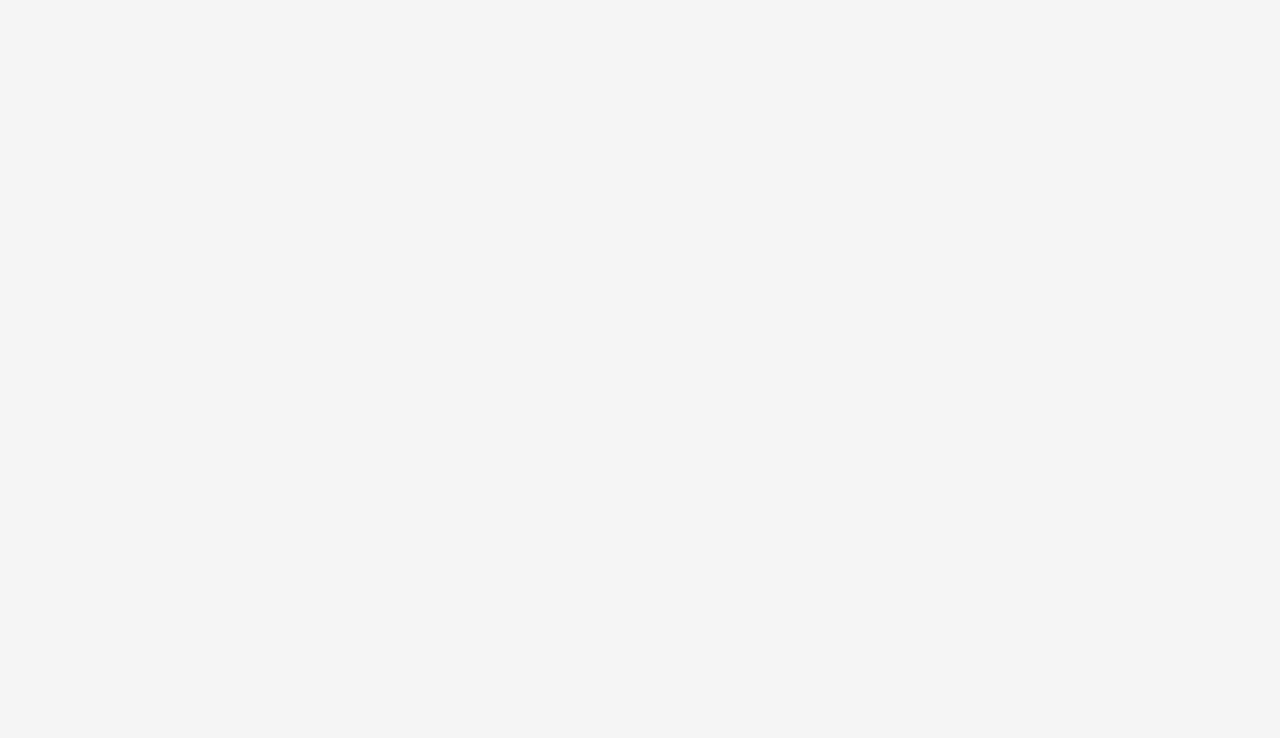
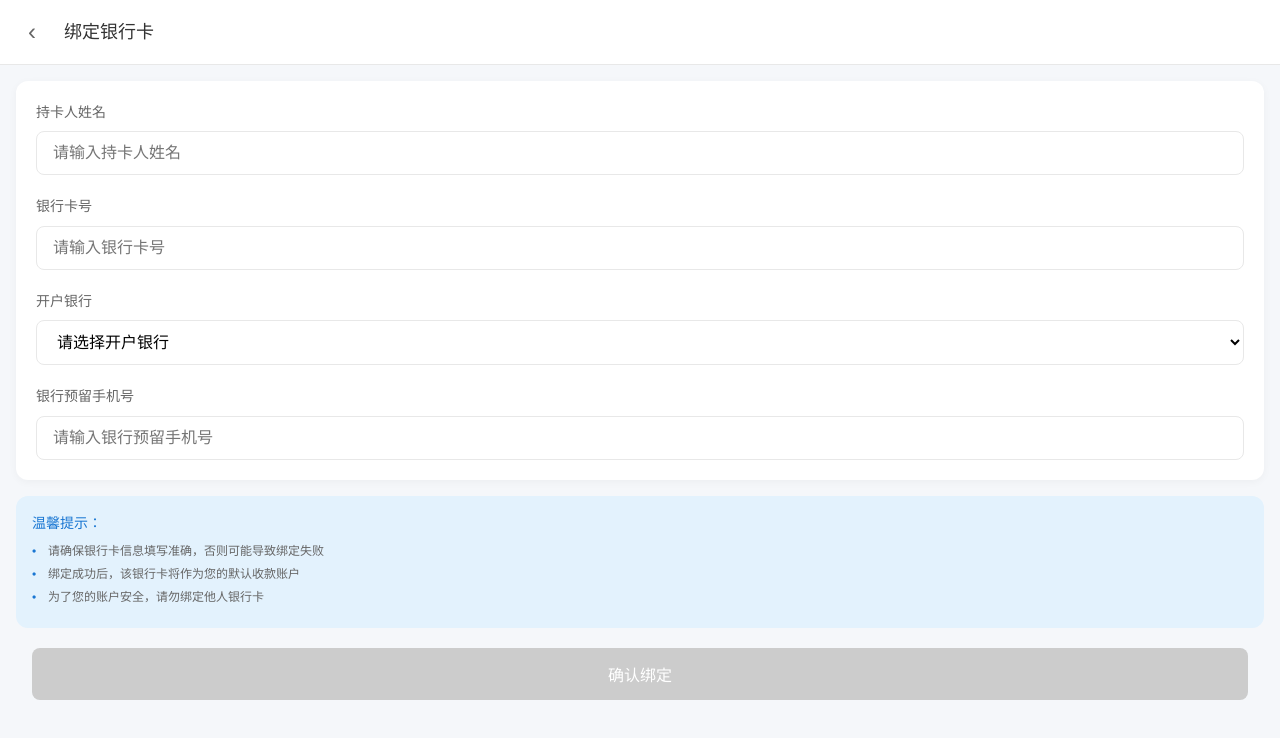
Before and after one commit to skywalk1234/loanApp_vue, a Vue app in the folder loan_vue/: page /bank-card in a window 1280 px wide. Before the commit this address had no page. Shown: the top 738 px of the page. Built offline with nearby package versions, Linux system fonts and the light colour scheme; sample sign-in values are in the browser's storage.

Commit message:
绑定银行卡

```diff
--- a/loan_vue/src/router/index.js
+++ b/loan_vue/src/router/index.js
@@ -12,6 +12,7 @@ const Repayment = () => import('@/views/Repayment.vue')
 const LoanRecords = () => import('@/views/LoanRecords.vue')
 const RepaymentRecords = () => import('@/views/RepaymentRecords.vue')
 const RealNameAuth = () => import('@/views/RealNameAuth.vue')
+const BankCard = () => import('@/views/BankCard.vue')
 
 const routes = [
   {
@@ -46,6 +47,12 @@ const routes = [
     path: '/real-name-auth',
     name: 'RealNameAuth',
     component: RealNameAuth,
+    meta: { requiresAuth: true }
+  },
+  {
+    path: '/bank-card',
+    name: 'BankCard',
+    component: BankCard,
     meta: { requiresAuth: true }
   },
   {
--- /dev/null
+++ b/loan_vue/src/views/BankCard.vue
@@ -0,0 +1,363 @@
+<template>
+  <div class="bank-card">
+    <!-- 页面头部 -->
+    <div class="page-header">
+      <button class="back-btn" @click="goBack">‹</button>
+      <h1 class="page-title">绑定银行卡</h1>
+    </div>
+
+    <!-- 主要内容区域 -->
+    <div class="content">
+      <!-- 银行卡信息表单 -->
+      <div class="form-section">
+        <div class="form-group">
+          <label class="form-label">持卡人姓名</label>
+          <input
+            type="text"
+            class="form-input"
+            v-model="formData.cardHolder"
+            placeholder="请输入持卡人姓名"
+          />
+        </div>
+
+        <div class="form-group">
+          <label class="form-label">银行卡号</label>
+          <input
+            type="text"
+            class="form-input"
+            v-model="formData.cardNumber"
+            placeholder="请输入银行卡号"
+            maxlength="19"
+            @input="formatCardNumber"
+          />
+        </div>
+
+        <div class="form-group">
+          <label class="form-label">开户银行</label>
+          <select class="form-select" v-model="formData.bankName">
+            <option value="">请选择开户银行</option>
+            <option value="中国工商银行">中国工商银行</option>
+            <option value="中国农业银行">中国农业银行</option>
+            <option value="中国银行">中国银行</option>
+            <option value="中国建设银行">中国建设银行</option>
+            <option value="交通银行">交通银行</option>
+            <option value="招商银行">招商银行</option>
+            <option value="中信银行">中信银行</option>
+            <option value="中国光大银行">中国光大银行</option>
+            <option value="华夏银行">华夏银行</option>
+            <option value="中国民生银行">中国民生银行</option>
+            <option value="广发银行">广发银行</option>
+            <option value="平安银行">平安银行</option>
+            <option value="兴业银行">兴业银行</option>
+            <option value="浦发银行">浦发银行</option>
+          </select>
+        </div>
+
+        <div class="form-group">
+          <label class="form-label">银行预留手机号</label>
+          <input
+            type="tel"
+            class="form-input"
+            v-model="formData.phone"
+            placeholder="请输入银行预留手机号"
+            maxlength="11"
+            @input="formatPhone"
+          />
+        </div>
+
+
+      </div>
+
+      <!-- 提示信息 -->
+      <div class="tips-section">
+        <div class="tips-title">温馨提示：</div>
+        <ul class="tips-list">
+          <li>请确保银行卡信息填写准确，否则可能导致绑定失败</li>
+          <li>绑定成功后，该银行卡将作为您的默认收款账户</li>
+          <li>为了您的账户安全，请勿绑定他人银行卡</li>
+        </ul>
+      </div>
+
+      <!-- 提交按钮 -->
+      <div class="submit-section">
+        <button
+          class="btn btn-primary btn-block"
+          @click="submitBinding"
+          :disabled="!isFormValid || submitting"
+        >
+          {{ submitting ? '绑定中...' : '确认绑定' }}
+        </button>
+      </div>
+    </div>
+  </div>
+</template>
+
+<script>
+export default {
+  name: 'BankCard',
+  data() {
+    return {
+      formData: {
+        cardHolder: '',
+        cardNumber: '',
+        bankName: '',
+        phone: ''
+      },
+      submitting: false
+    }
+  },
+  computed: {
+    isFormValid() {
+      return this.formData.cardHolder &&
+             this.formData.cardNumber &&
+             this.formData.bankName &&
+             this.formData.phone &&
+             this.formData.cardNumber.length >= 16 &&
+             this.formData.phone.length === 11
+    }
+  },
+  methods: {
+
+    formatCardNumber() {
+      // 格式化银行卡号，每4位加空格
+      let value = this.formData.cardNumber.replace(/\s/g, '').replace(/[^0-9]/gi, '')
+      let formattedValue = value.match(/.{1,4}/g)?.join(' ') || value
+      this.formData.cardNumber = formattedValue
+    },
+
+    formatPhone() {
+      // 只允许数字
+      this.formData.phone = this.formData.phone.replace(/[^0-9]/gi, '')
+    },
+
+    async submitBinding() {
+      if (!this.isFormValid) {
+        alert('请填写完整信息')
+        return
+      }
+
+      this.submitting = true
+
+      try {
+        // 模拟提交绑定
+        console.log('提交银行卡绑定:', this.formData)
+
+        // 模拟API调用延迟
+        await new Promise(resolve => setTimeout(resolve, 2000))
+
+        // 模拟成功响应
+        alert('银行卡绑定成功！')
+
+        // 更新本地存储
+        localStorage.setItem('hasBankCard', 'true')
+
+        // 返回上一页
+        this.goBack()
+
+      } catch (error) {
+        console.error('银行卡绑定失败:', error)
+        alert('银行卡绑定失败，请检查信息是否正确')
+      } finally {
+        this.submitting = false
+      }
+    },
+
+    goBack() {
+      this.$router.go(-1)
+    }
+  }
+}
+</script>
+
+<style scoped>
+.bank-card {
+  min-height: 100vh;
+  background: #f5f7fa;
+}
+
+.page-header {
+  display: flex;
+  align-items: center;
+  padding: 16px;
+  background: #fff;
+  border-bottom: 1px solid #e8e8e8;
+  position: sticky;
+  top: 0;
+  z-index: 100;
+}
+
+.back-btn {
+  font-size: 24px;
+  color: #666;
+  background: none;
+  border: none;
+  cursor: pointer;
+  margin-right: 16px;
+  padding: 0;
+  width: 32px;
+  height: 32px;
+  display: flex;
+  align-items: center;
+  justify-content: center;
+}
+
+.page-title {
+  font-size: 18px;
+  font-weight: 500;
+  color: #333;
+  margin: 0;
+}
+
+.content {
+  padding: 16px;
+}
+
+.form-section {
+  background: #fff;
+  border-radius: 12px;
+  padding: 20px;
+  margin-bottom: 16px;
+  box-shadow: 0 2px 8px rgba(0, 0, 0, 0.04);
+}
+
+.form-group {
+  margin-bottom: 20px;
+}
+
+.form-group:last-child {
+  margin-bottom: 0;
+}
+
+.form-label {
+  display: block;
+  font-size: 14px;
+  color: #666;
+  margin-bottom: 8px;
+  font-weight: 500;
+}
+
+.form-input {
+  width: 100%;
+  padding: 12px 16px;
+  border: 1px solid #e8e8e8;
+  border-radius: 8px;
+  font-size: 16px;
+  transition: all 0.3s ease;
+  background: #fff;
+}
+
+.form-input:focus {
+  outline: none;
+  border-color: #1976d2;
+  box-shadow: 0 0 0 2px rgba(25, 118, 210, 0.1);
+}
+
+.form-input:disabled {
+  background: #f5f5f5;
+  color: #999;
+}
+
+.form-select {
+  width: 100%;
+  padding: 12px 16px;
+  border: 1px solid #e8e8e8;
+  border-radius: 8px;
+  font-size: 16px;
+  background: #fff;
+  cursor: pointer;
+  transition: all 0.3s ease;
+}
+
+.form-select:focus {
+  outline: none;
+  border-color: #1976d2;
+  box-shadow: 0 0 0 2px rgba(25, 118, 210, 0.1);
+}
+
+
+
+.tips-section {
+  background: #e3f2fd;
+  border-radius: 12px;
+  padding: 16px;
+  margin-bottom: 20px;
+}
+
+.tips-title {
+  font-size: 14px;
+  font-weight: 500;
+  color: #1976d2;
+  margin-bottom: 8px;
+}
+
+.tips-list {
+  list-style: none;
+  padding: 0;
+  margin: 0;
+}
+
+.tips-list li {
+  font-size: 12px;
+  color: #666;
+  margin-bottom: 4px;
+  padding-left: 16px;
+  position: relative;
+}
+
+.tips-list li:before {
+  content: '•';
+  color: #1976d2;
+  position: absolute;
+  left: 0;
+}
+
+.submit-section {
+  padding: 0 16px 20px;
+}
+
+.btn {
+  padding: 14px 24px;
+  border: none;
+  border-radius: 8px;
+  font-size: 16px;
+  font-weight: 500;
+  cursor: pointer;
+  transition: all 0.3s ease;
+}
+
+.btn-primary {
+  background: linear-gradient(135deg, #1976d2 0%, #1565c0 100%);
+  color: #fff;
+  box-shadow: 0 4px 12px rgba(25, 118, 210, 0.3);
+}
+
+.btn-primary:hover:not(:disabled) {
+  background: linear-gradient(135deg, #1565c0 0%, #0d47a1 100%);
+  box-shadow: 0 6px 16px rgba(25, 118, 210, 0.4);
+}
+
+.btn-primary:disabled {
+  background: #ccc;
+  cursor: not-allowed;
+  box-shadow: none;
+}
+
+.btn-block {
+  width: 100%;
+  display: block;
+}
+
+@media (max-width: 480px) {
+  .content {
+    padding: 12px;
+  }
+
+  .form-section {
+    padding: 16px;
+  }
+
+  .submit-section {
+    padding: 0 12px 16px;
+  }
+}
+</style>
--- a/loan_vue/src/views/Profile.vue
+++ b/loan_vue/src/views/Profile.vue
@@ -183,8 +183,14 @@ export default {
     },
 
     goToBankCard() {
-      // 预留接口：绑定银行卡
-      alert('绑定银行卡功能开发中...')
+      // 检查是否已经完成实名认证
+      if (localStorage.getItem('faced') !== 'true') {
+        alert('请先完成实名认证后再绑定银行卡')
+        return
+      }
+
+      // 跳转到绑定银行卡页面
+      this.$router.push('/bank-card')
     },
 
     goToSettings() {
```
